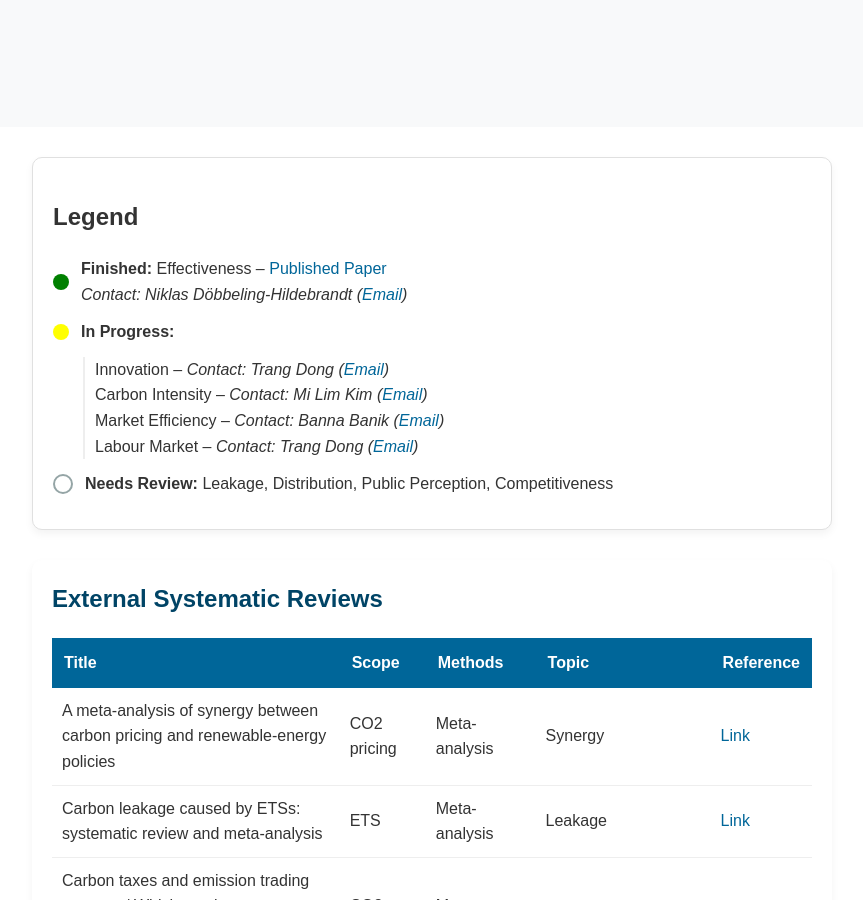
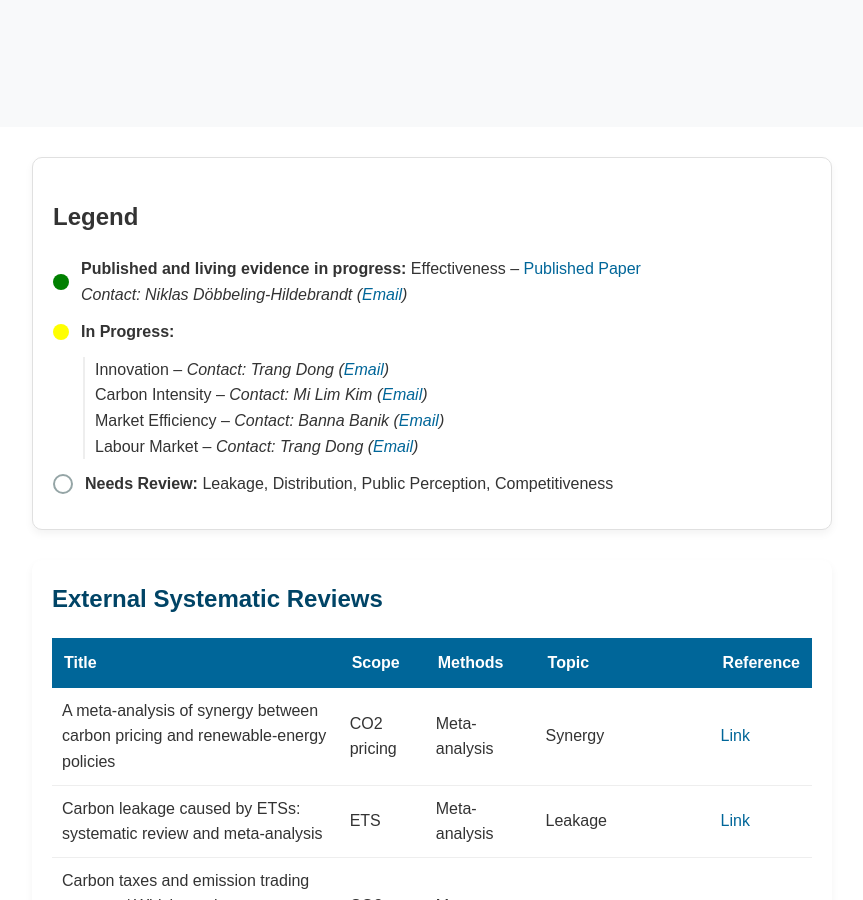
Before and after one commit to trangdtk-vnu/ecosystem-reviews, a Jekyll site: the page built from index.md, in a window 1280 px wide and 900 px high, scrolled down 1165 px. Shown: the whole window, without its empty margins (208-1071 px from the left). Built offline with Jekyll 4.4.1, drawn with Linux system fonts in a browser that asks for light colours.

Commit message:
Update index.md

```diff
--- a/index.md
+++ b/index.md
@@ -28,7 +28,7 @@ Unlike traditional reviews that often exist in disciplinary or temporal isolatio
     <div class="legend-item">
       <div class="color-dot finished"></div>
       <div class="legend-text">
-        <strong>Finished:</strong> Effectiveness –
+        <strong>Published and living evidence in progress:</strong> Effectiveness –
         <a href="https://www.nature.com/articles/s41467-024-48512-w" target="_blank" rel="noopener noreferrer">Published Paper</a><br>
         <em>Contact: Niklas Döbbeling-Hildebrandt (<a href="#" onclick="window.location.href='mailto:' + 'niklas.doebbeling-hildebrandt' + '@' + 'pik-potsdam.de'; return false;">Email</a>)</em>
       </div>
```
